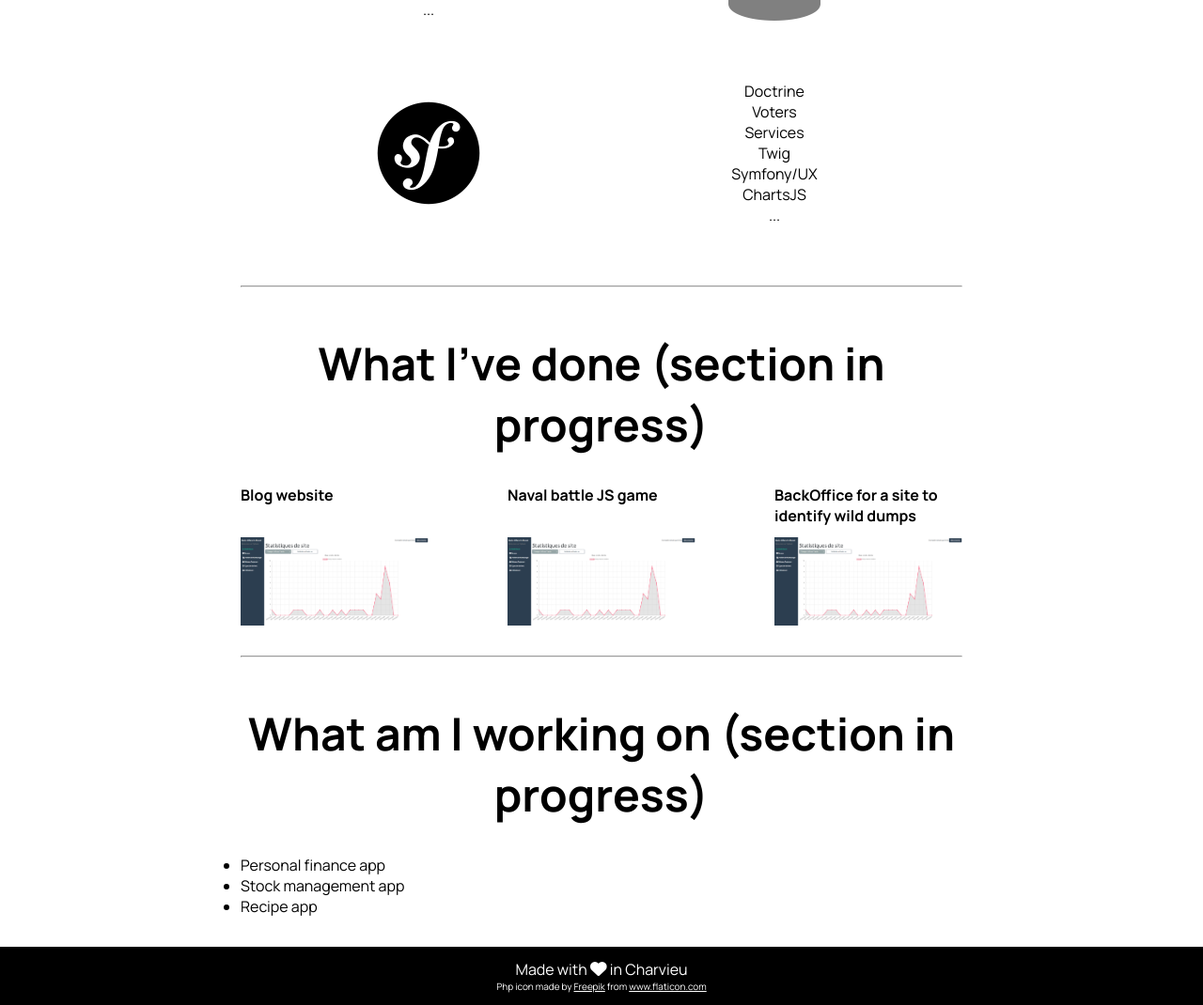
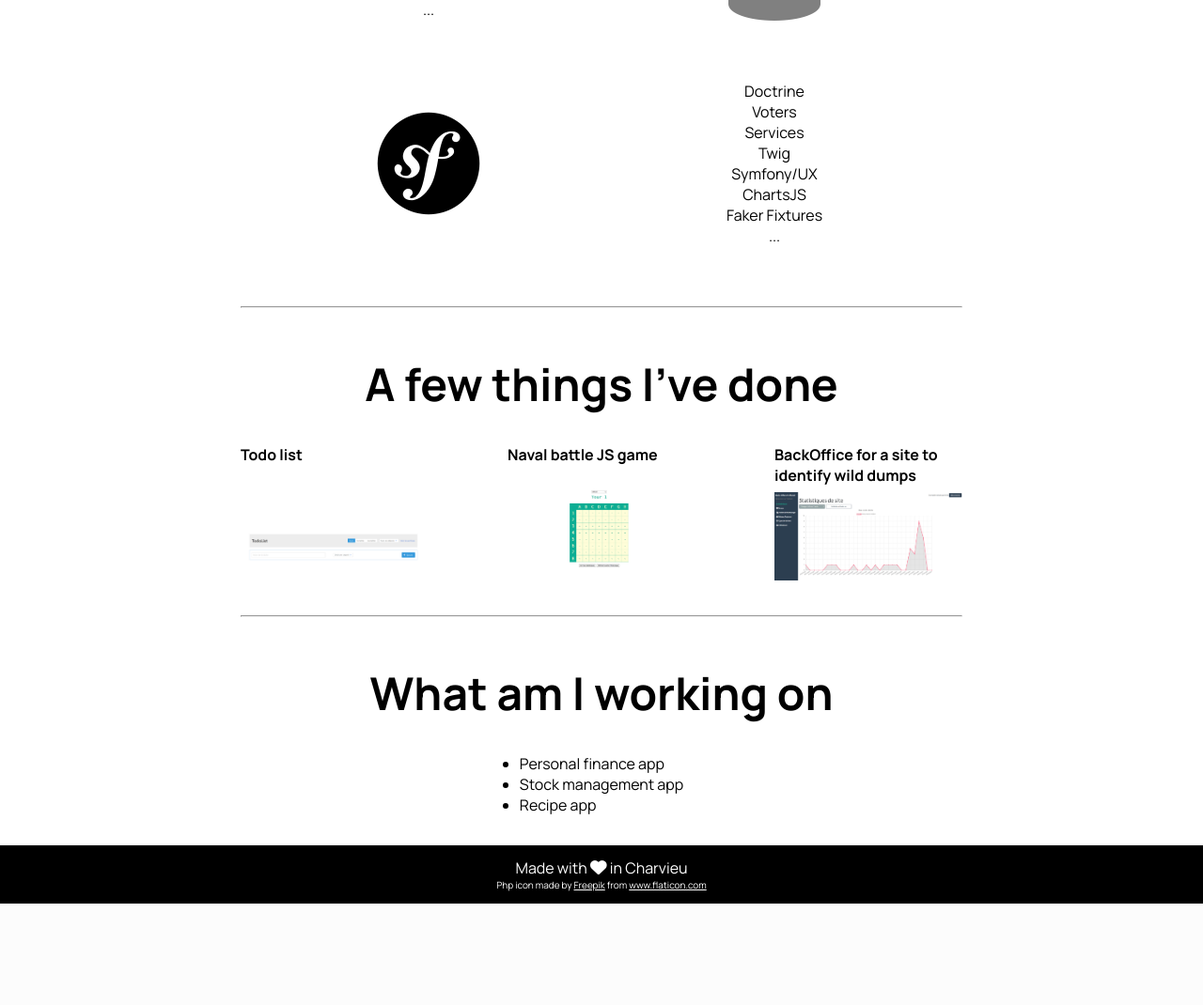
Before and after one commit to Christian-de-MERONA/coding-chris.github.io, a PHP site: page / in a window 1280 px wide. Shown: the part 2665-3735 px from the top of the page at 94% size. After the commit the page ends 3627 px from the top, so only its background shows below. Run offline with PHP 8.4, Linux system fonts and the light colour scheme; some libraries are stand-ins or nearby versions.

Commit message:
done projects and doing projects done

```diff
--- a/css/style.css
+++ b/css/style.css
@@ -262,12 +262,22 @@ body{
     color: white;
 }
 
-#done-projects__list,
-#doing-projects__list{
+#done-projects__list{
     display: flex;
     justify-content: space-between;
     align-items: center;
     flex-wrap: wrap;
+}
+
+#doing-projects__list{
+    display: flex;
+    justify-content: center;
+    align-items: center;
+    flex-wrap: wrap;
+}
+
+.doing-projects__list-item{
+    width: auto;
 }
 
 @media (min-width:425px){
--- a/index.html
+++ b/index.html
@@ -19,7 +19,7 @@
                 <div class="navigation">
                     <a href="#my-story" class="navigation__link">My story</a>
                     <a href="#my-skills" class="navigation__link">My skills</a>
-                    <a href="#done-projects" class="navigation__link">What I've done</a>
+                    <a href="#done-projects" class="navigation__link">A few things I've done</a>
                     <a href="#doing-projects" class="navigation__link">What am I working on</a>
                 </div>
                 <div class="sm-links">
@@ -62,30 +62,30 @@
             </section>
             <hr>
             <section class="main__done-projects section">
-                <h2 id="done-projects" class="main__header">What I've done (section in progress)</h2>
+                <h2 id="done-projects" class="main__header">A few things I've done</h2>
                 <div id="done-projects__list">
                     <div class="project-card">
-                        <h4 class="project-card__title">Blog website</h4>
-                        <img class="project-card__image"  src="images/oplanet-bo.png" alt="">
+                        <h4 class="project-card__title">Todo list</h4>
+                        <a href="images/TodoList.png"><img class="project-card__image"  src="images/TodoList.png" alt="todo list"></a>
                     </div>
                     <div class="project-card">
                         <h4 class="project-card__title">Naval battle JS game</h4>
-                        <img class="project-card__image"  src="images/oplanet-bo.png" alt="">
+                        <a href="images/Bataille Navale.png"><img class="project-card__image"  src="images/Bataille Navale.png" alt="Naval battle game"></a>
                     </div>
                     <div class="project-card">
                         <h4 class="project-card__title">BackOffice for a site to identify wild dumps</h4>
-                        <img class="project-card__image" src="images/oplanet-bo.png" alt="">
+                        <a href="images/oplanet-bo.png"><img class="project-card__image" src="images/oplanet-bo.png" alt="O'planet backoffice"></a>
                     </div>
                 </div>
             </section>
             <hr>
             <section class="main__doing-projects section">
-                <h2 id="doing-projects" class="main__header">What am I working on (section in progress)</h2>
+                <h2 id="doing-projects" class="main__header">What am I working on</h2>
                 <div id="doing-projects__list">
                     <ul>
-                        <li>Personal finance app</li>
-                        <li>Stock management app</li>
-                        <li>Recipe app</li>
+                        <li class="doing-projects__list-item">Personal finance app</li>
+                        <li class="doing-projects__list-item">Stock management app</li>
+                        <li class="doing-projects__list-item">Recipe app</li>
                     </ul>
                 </div>
             </section>
--- a/script/sections.js
+++ b/script/sections.js
@@ -81,7 +81,8 @@ let sectionsInfo = [
             "Services",
             "Twig",
             "Symfony/UX",
-            "ChartsJS"
+            "ChartsJS",
+            "Faker Fixtures"
         ]
     },
 
```
Also changed, not shown: images/Bataille Navale.png (added), images/GOT.png (added), images/TodoList.png (added).
